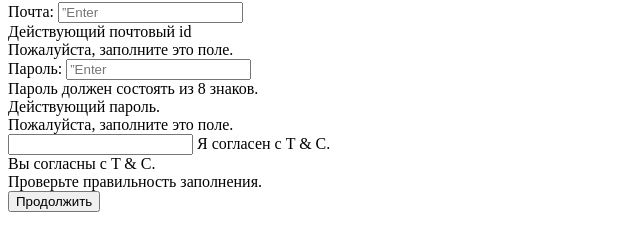
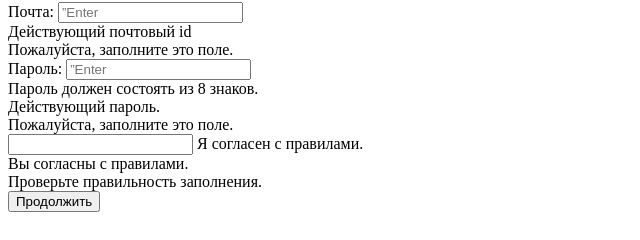
Before and after one commit to klinak/p26, a plain HTML site: page index.html in a window 1280 px wide. Shown: the part 344-584 px from the top of the page, 0-640 px from the left. Drawn offline with nearby package versions, Linux system fonts and the light colour scheme.

Commit message:
Update index.html

```diff
--- a/index.html
+++ b/index.html
@@ -111,10 +111,10 @@ document.write(curr_date + "-" + curr_month + "-" + curr_year);
  type=”checkbox”
  id=”checkbox” required />
  <label class=”form-check-label” for=”checkbox”>
- Я согласен с T & C.
+ Я согласен с правилами.
  </label>
  <div class=”valid-feedback”>
- Вы согласны с T & C.
+ Вы согласны с правилами.
  </div>
  <div class=”invalid-feedback”>
  Проверьте правильность заполнения.
```
